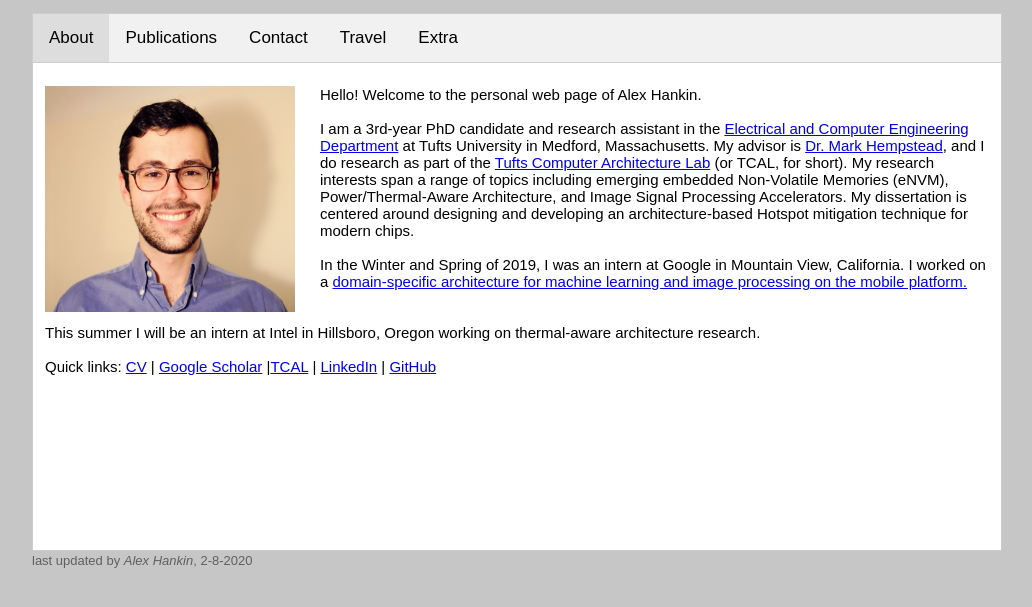
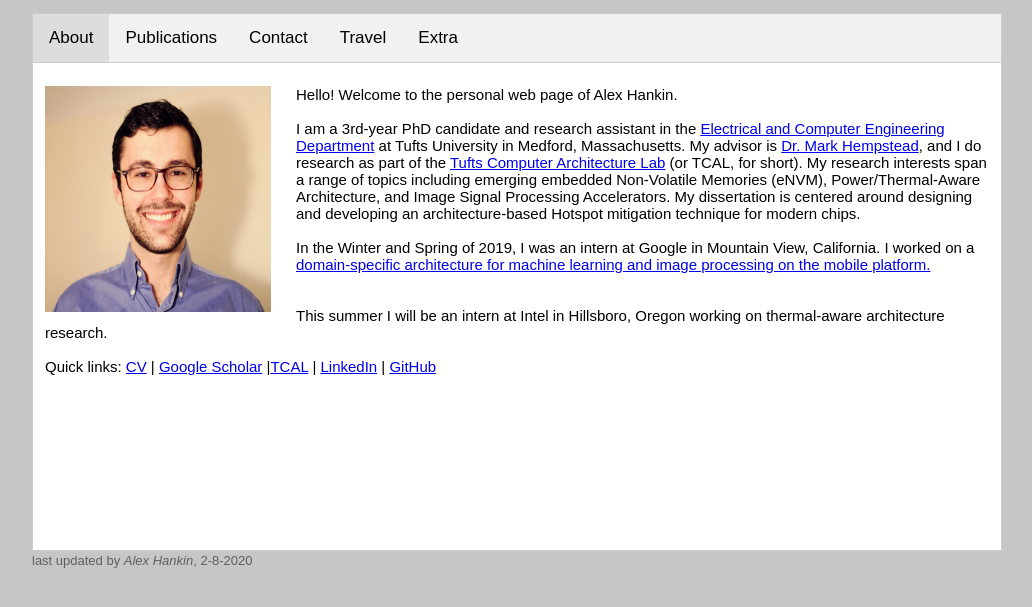
Before and after one commit to hankin0/hankin0.github.io, a Jekyll site: the page built from index.html, in a window 1280 px wide. Shown: the top 607 px of the page, without its empty margins (123-1155 px from the left). Built offline with Jekyll 4.4.1, drawn with Linux system fonts in a browser that asks for light colours.

Commit message:
change image size

```diff
--- a/index.html
+++ b/index.html
@@ -16,7 +16,7 @@
       <!-- "About" tab -->
       <div id="About" class="tabcontent">
       <br>
-        <img class="ex2" src="images/Alex_edit_crop_scaled.png" width='250' height='226' align="left">
+        <img class="ex2" src="images/Alex_edit_crop_scaled.png" width='226' height='226' align="left">
 	    Hello! Welcome to the personal web page of Alex Hankin.<br><br>
 	    I am a 3rd-year PhD candidate and research assistant in the <a
             href="https://engineering.tufts.edu/ece/">Electrical and Computer Engineering
```
